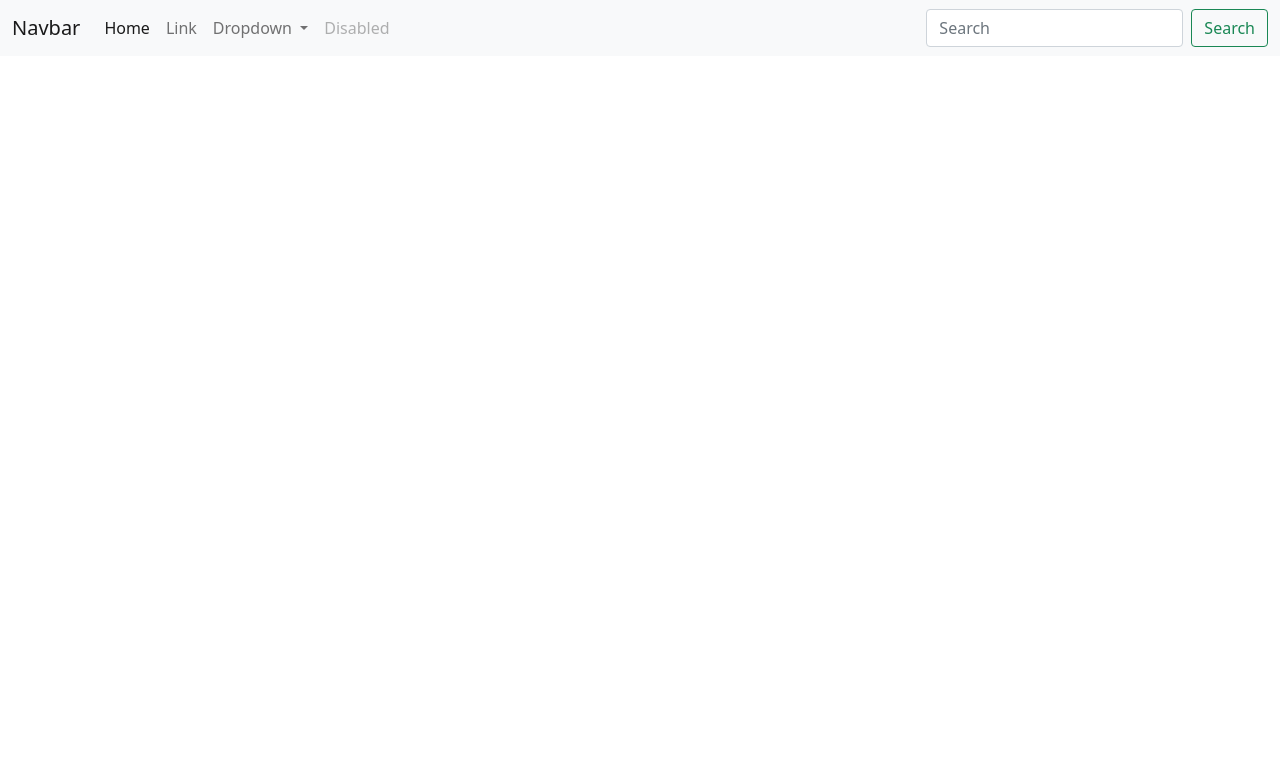
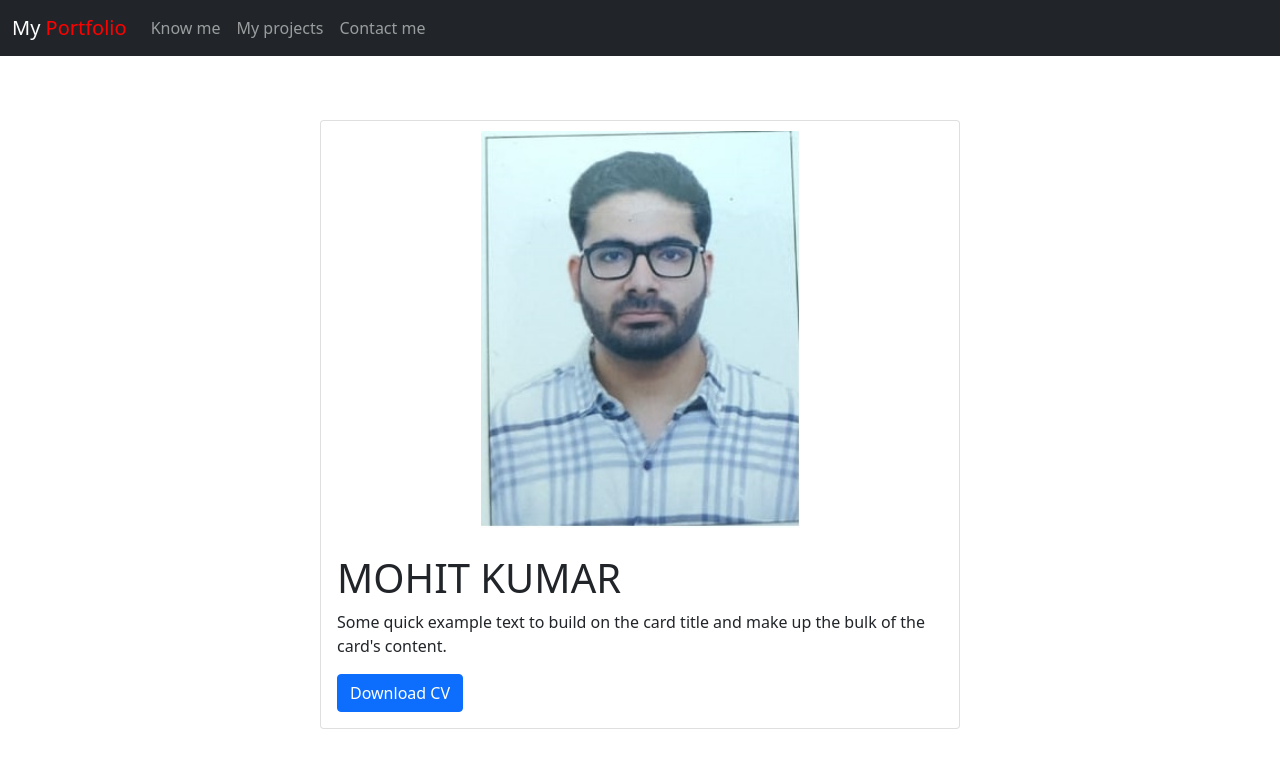
Before and after one commit to mohit2978/my_portfolio, a plain HTML site: page about.html in a window 1280 px wide. Drawn offline with nearby package versions, Linux system fonts and the light colour scheme.

Commit message:
done about page

```diff
--- a/about.html
+++ b/about.html
@@ -11,43 +11,38 @@
     <title>About me</title>
   </head>
   <body>
-    <nav class="navbar navbar-expand-lg navbar-light bg-light">
+    <nav class="navbar navbar-expand-lg navbar-dark bg-dark">
       <div class="container-fluid">
-          <a class="navbar-brand" href="#">Navbar</a>
+        <a class="navbar-brand" href="index.html">My <span style="color:red;">Portfolio</span></a>
         <button class="navbar-toggler" type="button" data-bs-toggle="collapse" data-bs-target="#navbarSupportedContent" aria-controls="navbarSupportedContent" aria-expanded="false" aria-label="Toggle navigation">
           <span class="navbar-toggler-icon"></span>
         </button>
         <div class="collapse navbar-collapse" id="navbarSupportedContent">
           <ul class="navbar-nav me-auto mb-2 mb-lg-0">
             <li class="nav-item">
-                <a class="nav-link active" aria-current="page" href="#">Home</a>
+              <a class="nav-link " aria-current="page" href="about.html">Know me</a>
             </li>
             <li class="nav-item">
-                <a class="nav-link" href="#">Link</a>
-              </li>
-              <li class="nav-item dropdown">
-                <a class="nav-link dropdown-toggle" href="#" id="navbarDropdown" role="button" data-bs-toggle="dropdown" aria-expanded="false">
-                  Dropdown
-                </a>
-                <ul class="dropdown-menu" aria-labelledby="navbarDropdown">
-                  <li><a class="dropdown-item" href="#">Action</a></li>
-                  <li><a class="dropdown-item" href="#">Another action</a></li>
-                  <li><hr class="dropdown-divider"></li>
-                  <li><a class="dropdown-item" href="#">Something else here</a></li>
-                </ul>
+              <a class="nav-link" href="projects.html">My projects</a>
             </li>
             <li class="nav-item">
-                <a class="nav-link disabled" href="#" tabindex="-1" aria-disabled="true">Disabled</a>
+              <a class="nav-link" href="contact.html">Contact me</a>
             </li>
+
+
           </ul>
-            <form class="d-flex">
-              <input class="form-control me-2" type="search" placeholder="Search" aria-label="Search">
-              <button class="btn btn-outline-success" type="submit">Search</button>
-            </form>
+
         </div>
       </div>
     </nav>
-
+      <div class="card" style="width: 40rem;margin: 5% auto;">
+        <img src="./image/2.jpg" class="card-img-top"   style="width: 50% ;margin: 10px auto"; >
+        <div class="card-body">
+          <h1 class="card-title">MOHIT KUMAR</h1>
+          <p class="card-text">Some quick example text to build on the card title and make up the bulk of the card's content.</p>
+          <a href="./image/3.pdf" class="btn btn-primary">Download CV</a>
+        </div>
+      </div>
 
 
 
```
Also changed, not shown: image/2.jpg (added), 1 other file. Lines whose indentation alone changed are shown as unchanged.
